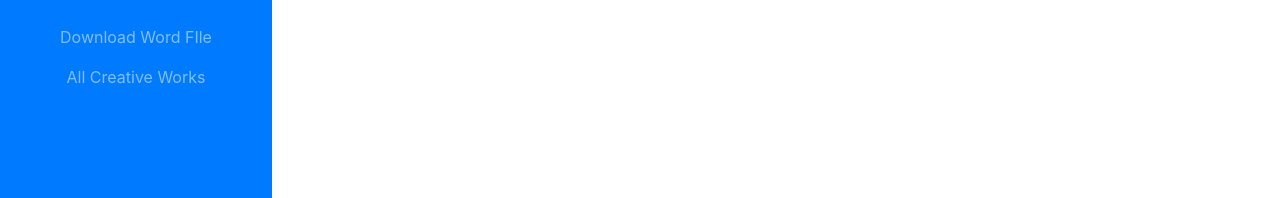
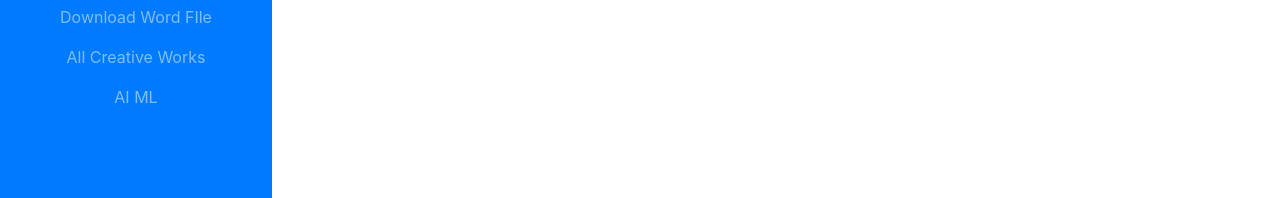
Before and after one commit to piyushdps/Resume-piyush, a website with bundled scripts: page index.html in a window 1280 px wide. Shown: the part 599-797 px from the top of the page. Built offline with nearby package versions, Linux system fonts and the light colour scheme; a web font is replaced by a local one.

Commit message:
Update index.html

```diff
--- a/index.html
+++ b/index.html
@@ -63,6 +63,7 @@
         <li><br><br>
           <a class="nav-link nav-item" href="https://drive.google.com/file/d/17yIKKXyfLSNQigwlzAWOTnBXx_Tcgmgk/view?usp=sharing"> Download Word FIle</a>
           <a class="nav-item nav-link" href="https://drive.google.com/drive/folders/1jdtoBZenzr3oWFVapsOWrji93U6XbuQF?usp=sharing">All Creative Works</a>
+	<a class="nav-item nav-link" href="https://drive.google.com/drive/folders/1JUES9CmhoUfXKM-Yx36lLp-Sy3Xq_P5i?usp=sharing">AI ML</a>
         </li>
       </ul>
     </div>
```
